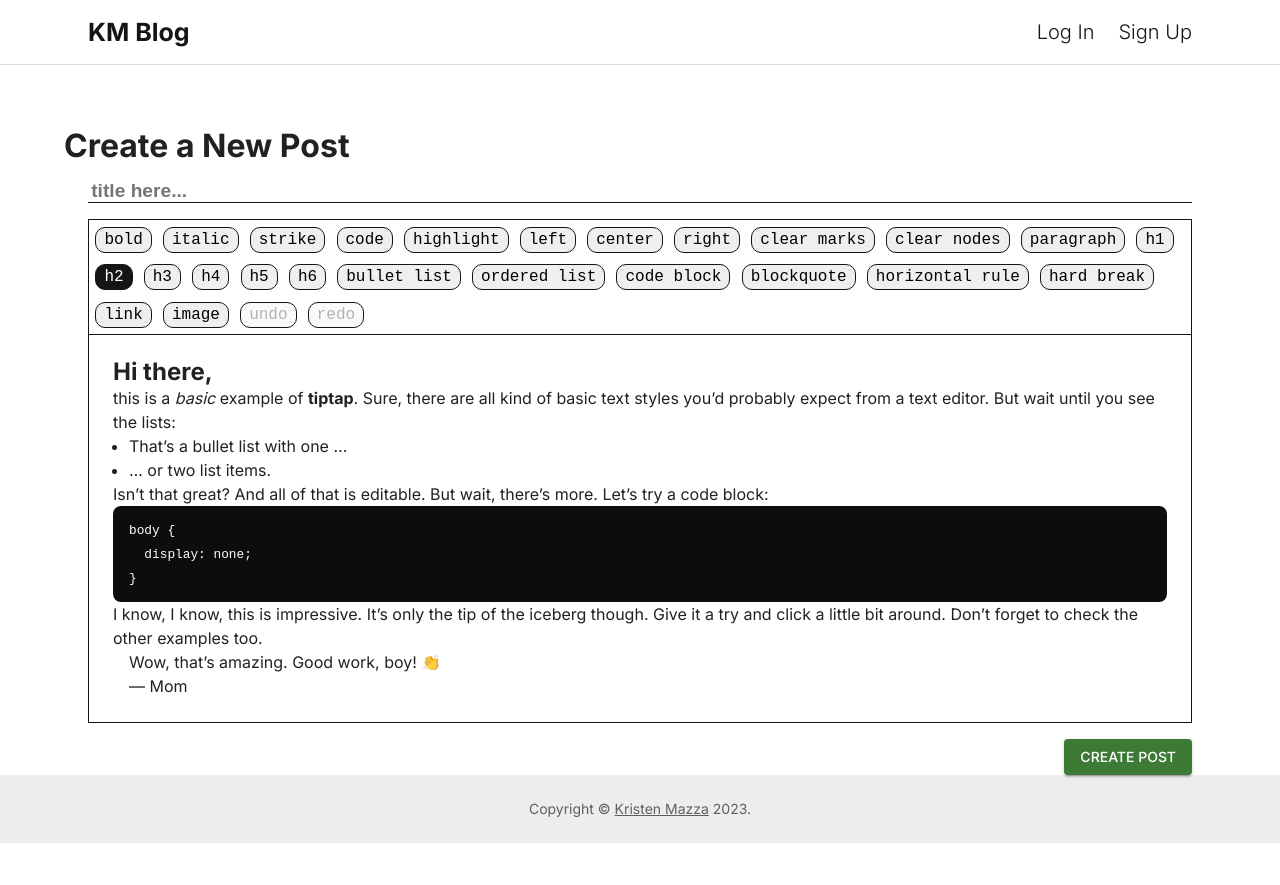
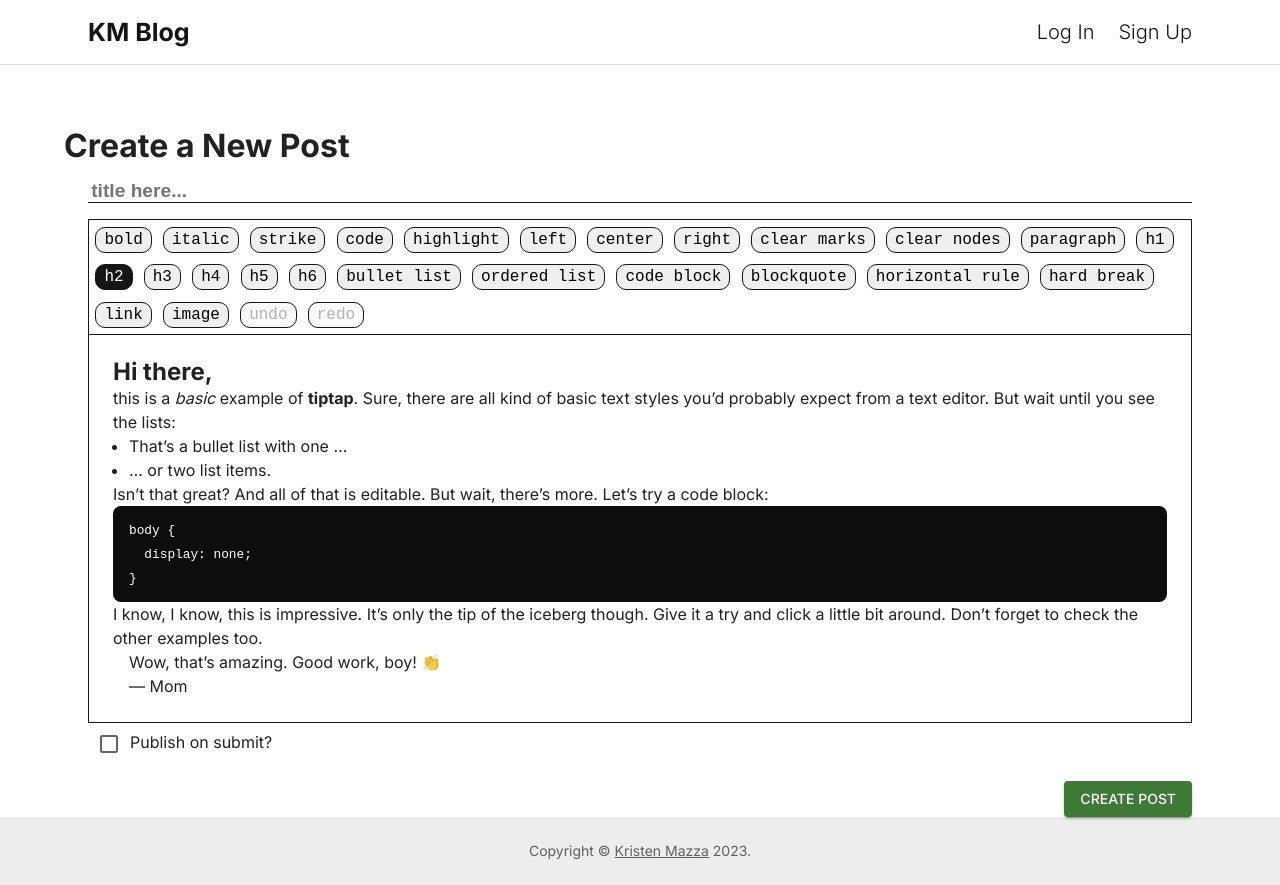
Before and after one commit to kristenmazza/blog-cms, a React (Vite) app: page /new in a window 1280 px wide. Before the commit the page ends 843 px from the top, so only its background shows below. Built offline with nearby package versions, Linux system fonts and the light colour scheme.

Commit message:
Implement post creation

```diff
--- a/src/components/TipTap.jsx
+++ b/src/components/TipTap.jsx
@@ -4,9 +4,10 @@ import Image from '@tiptap/extension-image';
 import Highlight from '@tiptap/extension-highlight';
 import TextAlign from '@tiptap/extension-text-align';
 import Link from '@tiptap/extension-link';
-import { Container } from '@mui/material';
+import { Checkbox, Container } from '@mui/material';
 import PropTypes from 'prop-types';
 import './TipTap.css';
+import { useState } from 'react';
 
 const MenuBar = ({ editor }) => {
   if (!editor) {
@@ -202,11 +203,17 @@ export default function TipTap({
   setTitle,
   editorContent,
   setEditorContent,
+  published,
+  setPublished,
 }) {
   const handleTitleData = (e) => {
     if (e.target.name === 'title') {
       setTitle(e.target.value);
     }
+  };
+
+  const handlePublishedState = (e) => {
+    setPublished(!published);
   };
 
   const editor = useEditor({
@@ -272,6 +279,12 @@ export default function TipTap({
         <MenuBar editor={editor} />
         <EditorContent editor={editor} className='content-editor' />
       </div>
+      <Checkbox
+        checked={published}
+        onChange={handlePublishedState}
+        inputProps={{ 'aria-label': 'controlled' }}
+      />
+      Publish on submit?
     </Container>
   );
 }
--- a/src/pages/Login.jsx
+++ b/src/pages/Login.jsx
@@ -51,9 +51,12 @@ export default function SignIn() {
       console.log(JSON.stringify(response?.data));
       const accessToken = response?.data?.token;
       const admin = response?.data?.user.admin;
+
       setAuth({ username, password, admin, accessToken });
       setUsername('');
       setPassword('');
+
+      localStorage.setItem('token', `Bearer ${accessToken}`);
       navigate(from, { replace: true });
     } catch (err) {
       if (!err?.response) {
--- a/src/pages/NewPost.jsx
+++ b/src/pages/NewPost.jsx
@@ -7,14 +7,21 @@ import axios from 'axios';
 export default function NewPost() {
   const [title, setTitle] = useState('');
   const [editorContent, setEditorContent] = useState('');
+  const [published, setPublished] = useState(false);
 
   const handleClick = async () => {
+    const token = localStorage.getItem('token');
+    const config = {
+      headers: {
+        Authorization: token,
+      },
+    };
     try {
       const response = await axios.post(
         import.meta.env.VITE_BACKEND_URL + `/posts`,
-        JSON.stringify({ title: title, content: editorContent }),
+        { title: title, content: editorContent, published: published },
+        config,
       );
-      console.log(response);
     } catch (err) {
       console.log(err);
     }
@@ -29,6 +36,8 @@ export default function NewPost() {
         setTitle={setTitle}
         editorContent={editorContent}
         setEditorContent={setEditorContent}
+        published={published}
+        setPublished={setPublished}
       />
       <Button
         onClick={handleClick}
```
